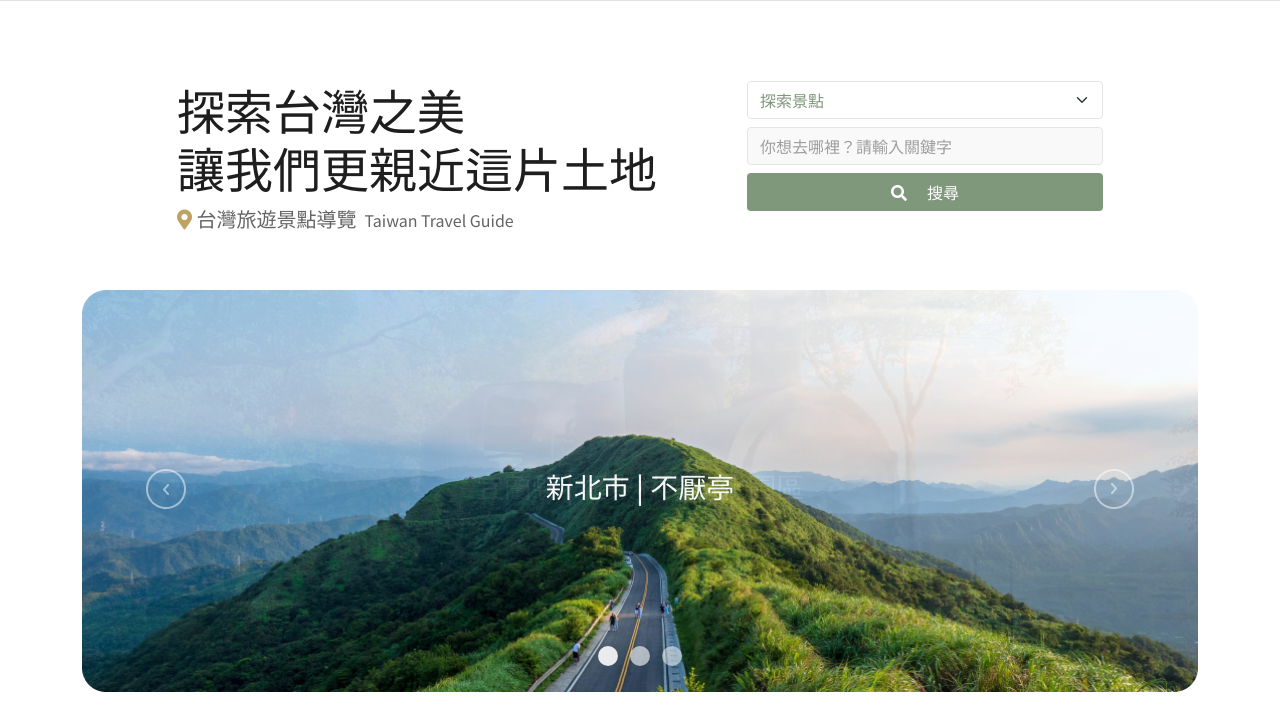
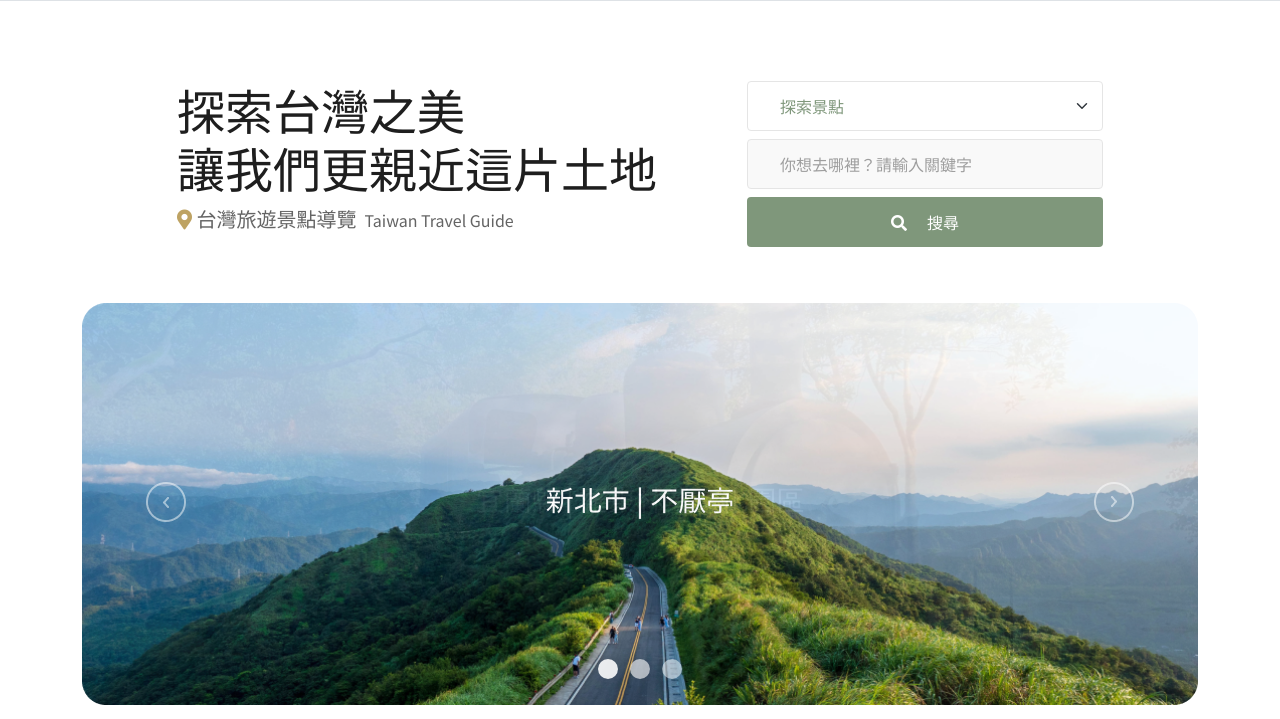
Before and after one commit to taiRong225/The-F2E-3rd-Week1-Tourism, a website: page index.html in a window 1280 px wide. Shown: the part 81-800 px from the top of the page. Drawn offline with nearby package versions, Linux system fonts and the light colour scheme.

Commit message:
調整首頁表單欄位間距

```diff
--- a/index.html
+++ b/index.html
@@ -61,16 +61,16 @@
                 <div class="col-12 col-md-4">
                     <form>
                         <div class="mb-2">
-                            <select class="form-select bg-white">
+                            <select class="form-select bg-white py-3 px-8">
                                 <option value="spots" selected>探索景點</option>
                                 <option value="activity">節慶活動</option>
                                 <option value="restaruant">品嚐美食</option>
                             </select>
                         </div>
                         <div class="mb-2">
-                            <input type="text" class="form-control" placeholder="你想去哪裡？請輸入關鍵字">
+                            <input type="text" class="form-control py-3 px-8" placeholder="你想去哪裡？請輸入關鍵字">
                         </div>
-                        <a href="spots-result.html" class="btn bg-primary text-white w-100">
+                        <a href="spots-result.html" class="btn bg-primary text-white w-100 py-3">
                             <i class="fa fa-search me-5"></i>搜尋
                         </a>
                     </form>
```
